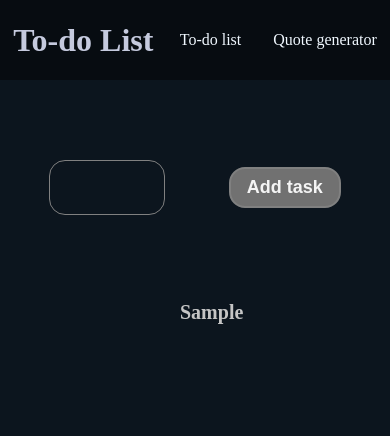
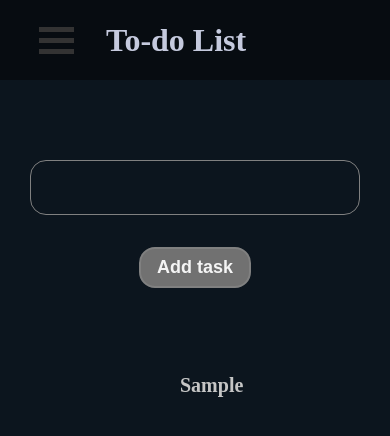
Before and after one commit to MuhdNihalCY/Zennode-Task_1, a plain HTML site: page index.html in a window 390 px wide. Both pictures are taken after typing "Sample" into the empty fields and a click on the button "Add task". Shown: the top 436 px of the page. Drawn offline with nearby package versions, Linux system fonts and the light colour scheme.

Commit message:
in this commit, established the responsive todo list, responsive header and navbar.

```diff
--- a/index.html
+++ b/index.html
@@ -7,25 +7,54 @@
     <title>Task 1</title>
     <link rel="stylesheet" href="style.css">
 
+    <!-- jQuery import link -->
     <script src="https://ajax.googleapis.com/ajax/libs/jquery/3.7.1/jquery.min.js"></script>
 
 </head>
 
 <body>
     <header>
-        <div class="title">To-do List</div>
-        <nav>
-            <a href="/index.html">To-do list</a>
-            <a href="/quote_generator.html">Quote generator</a>
-        </nav>
+        <!-- menu bar section -->
+        <div class="menuContainer" id="menuBarContainer">
+            <div class="menuBar1"></div>
+            <div class="menuBar2"></div>
+            <div class="menuBar3"></div>
+        </div>
+
+        <div class="HeaderSub">
+            <div class="title">To-do List</div>
+
+            <!-- nav bar section -->
+            <nav>
+                <a href="/index.html">To-do list</a>
+                <a href="/quote_generator.html">Quote generator</a>
+            </nav>
+
+        </div>
+
+
     </header>
-    <section class="task-section">
-        <div class="new-task">
-            <input type="text" id="new-task-inp">
-            <input type="button" id="add-task-btn" value="Add task">
+    <!-- side nav -->
+    <div id="sideNav" class="sideNav">
+        <!-- menu bar section -->
+        <div class="menuContainer menuClose" id="menuCloseContainer">
+            <div class="menuBar1"></div>
+            <div class="menuBar2"></div>
+            <div class="menuBar3"></div>
         </div>
-        <div class="task-list-div">
-            <ul id="task-list-parent">
+        <a href="/index.html">To-do list</a>
+        <a href="/quote_generator.html">Quote generator</a>
+    </div>
+
+    <section class="taskSection">
+        <div class="newTask">
+            <input type="text" id="newTaskInp">
+            <input type="button" id="addTaskBtn" value="Add task">
+        </div>
+
+        <!-- tasks list starts -->
+        <div class="taskListDiv">
+            <ul id="taskListParent">
 
             </ul>
         </div>
--- /dev/null
+++ b/quote_generator.js
@@ -0,0 +1,5 @@
+$(document).ready(()=> {
+    $('#generatorBtn').click(()=> {
+
+    })
+})
--- a/script.js
+++ b/script.js
@@ -1,9 +1,9 @@
 // initialised an empty list variable
-let list = [];
+const list = [];
 
 // store new task
 function addTaskToList(task) {
-    let newTask = {
+    const newTask = {
         task: task,
         Status: false // by default set the status to be not completed
     }
@@ -16,31 +16,44 @@ function addTaskToList(task) {
 }
 
 
+$(document).ready(() => {
     // jQuery for add new task button click
-$("#add-task-btn").click(() => {
-    let task = document.getElementById('new-task-inp').value.trim();
+    $("#addTaskBtn").click(() => {
+        let task = document.getElementById('newTaskInp').value.trim();
 
         if (task !== "") {
             // function called to store the task
             addTaskToList(task)
 
             // cleared task input tag
-        document.getElementById('new-task-inp').value = "";
+            document.getElementById('newTaskInp').value = "";
         }
+    });
+
+    // side nav open
+    $("#menuBarContainer").click(() => {
+        $("#sideNav").toggleClass("sideNavActive");
+    });
+
+    // side nav close
+    $("#menuCloseContainer").click(() => {
+        $("#sideNav").toggleClass("sideNavActive");
+    });
+
 })
 
 // function to add new task to to-do list
 function addNewList(newTask) {
-    var taskParent = document.getElementById('task-list-parent');
+    var taskParent = document.getElementById('taskListParent');
 
     // create a new li element
     let li = document.createElement('li');
-    li.classList.add('task-list');
+    li.classList.add('taskList');
 
     // create a new input checkbox element
     let doneBtn = document.createElement('button');
     doneBtn.textContent = "done";
-    doneBtn.classList.add('done-btn');
+    doneBtn.classList.add('doneBtn');
     // attach onclick event listener on it
     $(doneBtn).click(() => {
         taskDone(doneBtn.parentNode);
@@ -49,12 +62,12 @@ function addNewList(newTask) {
     // create a new p tag
     let taskTag = document.createElement('p');
     taskTag.textContent = newTask.task;
-    taskTag.classList.add('task-title');
+    taskTag.classList.add('taskTitle');
     newTask.Status ? taskTag.style.textDecoration = "line-through" : null;
 
     // create a new button element
     let delBtn = document.createElement('button');
-    delBtn.classList.add('delete-btn');
+    delBtn.classList.add('deleteBtn');
     delBtn.textContent = "delete";
     // attach onclick event listener on it
     $(delBtn).click(() => {
@@ -69,9 +82,9 @@ function addNewList(newTask) {
 }
 
 function taskDone(listTag) {
-    var taskTitleTag = listTag.querySelector('.task-title');
+    var taskTitleTag = listTag.querySelector('.taskTitle');
     let taskTitle = taskTitleTag.textContent;
-    let doneBtn = listTag.querySelector('.done-btn');
+    let doneBtn = listTag.querySelector('.doneBtn');
 
     let foundTask = list.find((eachList) => eachList.task === taskTitle);
 
@@ -81,11 +94,11 @@ function taskDone(listTag) {
     foundTask.Status = true;
     doneBtn.disabled = true; // done button for this task is  disabled
     foundTask.Status = true; // updated the status of task
-    doneBtn.classList.add('done-btn-active'); // add active class for done button
+    doneBtn.classList.add('doneBtnActive'); // add active class for done button
 }
 
 function deleteTask(listTag) {
-    var taskTitleTag = listTag.querySelector('.task-title');
+    var taskTitleTag = listTag.querySelector('.taskTitle');
     let taskTitle = taskTitleTag.textContent;
 
     // remove the task from List
--- a/style.css
+++ b/style.css
@@ -16,9 +16,18 @@ header {
     width: 100%;
     height: 5rem;
     display: flex;
+    justify-content: start;
+    padding-left: 10%;
+    align-items: center;
+    background-color: #070c11;
+}
+
+.HeaderSub {
+    width: 80%;
+    height: 5rem;
+    display: flex;
     justify-content: space-around;
     align-items: center;
-    background-color: #070c11;
 }
 
 .title {
@@ -42,7 +51,7 @@ nav a:hover {
     color: rgb(173, 204, 232);
 }
 
-.task-section {
+.taskSection {
     width: 100%;
     display: flex;
     flex-direction: column;
@@ -50,14 +59,14 @@ nav a:hover {
     margin-top: 5rem;
 }
 
-.new-task {
+.newTask {
     display: flex;
     justify-content: center;
     align-items: center;
     gap: 2rem;
 }
 
-#new-task-inp {
+#newTaskInp {
     padding: .5rem;
     background: none;
     border-radius: 1rem;
@@ -69,7 +78,7 @@ nav a:hover {
     margin-right: 2rem;
 }
 
-#add-task-btn {
+#addTaskBtn {
     padding: .5rem 1rem;
     background: rgb(113, 113, 113);
     border-radius: 1rem;
@@ -80,19 +89,19 @@ nav a:hover {
     transition: background .1s, color .1s, font-weight .5s;
 }
 
-#add-task-btn:hover {
+#addTaskBtn:hover {
     background: rgb(174, 174, 174);
     color: rgb(55, 55, 55);
 }
 
-.task-list-div {
+.taskListDiv {
     margin-top: 5rem;
     display: flex;
     justify-content: center;
     width: 100%;
 }
 
-.task-list {
+.taskList {
     display: flex;
     gap: 2rem;
     width: 35rem;
@@ -107,13 +116,13 @@ input [type="checkbox"] {
     background-color: #eee;
 }
 
-.task-list p{
+.taskList p {
     color: #c5c5c5;
     font-size: 20px;
     font-weight: 600;
 }
 
-.done-btn {
+.doneBtn {
     background-color: blue;
     color: white;
     font-size: 20;
@@ -121,14 +130,106 @@ input [type="checkbox"] {
     padding: .5rem;
 }
 
-.done-btn-active {
+.doneBtnActive {
     background-color: rgb(68, 68, 68);
 }
 
-.delete-btn {
+.deleteBtn {
     background-color: red;
     color: white;
     font-size: 20;
     font-weight: 500;
     padding: .5rem;
 }
+
+.menuContainer {
+    display: none;
+    cursor: pointer;
+    margin-right: 2rem;
+}
+
+.menuBar1,
+.menuBar2,
+.menuBar3 {
+    width: 35px;
+    height: 5px;
+    background-color: #333;
+    margin: 6px 0;
+    transition: 0.4s;
+}
+
+.menuClose .menuBar1 {
+    transform: translate(0, 11px) rotate(-45deg);
+}
+
+.menuClose .menuBar2 {
+    opacity: 0;
+}
+
+.menuClose .menuBar3 {
+    transform: translate(0, -11px) rotate(45deg);
+}
+
+/* side nav */
+.sideNav {
+    height: 100%;
+    width: 0;
+    position: fixed;
+    z-index: 1;
+    top: 0;
+    left: 0;
+    background-color: #111;
+    overflow-x: hidden;
+    transition: 0.5s;
+    padding-top: 60px;
+}
+
+.sideNav a {
+    padding: 8px 8px 8px 32px;
+    text-decoration: none;
+    font-size: 25px;
+    color: #818181;
+    display: block;
+    transition: 0.3s;
+}
+
+.sideNav a:hover {
+    color: #f1f1f1;
+}
+
+.sideNavActive {
+    width: 300px;
+}
+
+#menuCloseContainer {
+    margin-left: 2rem;
+}
+
+/* Responsive media query starts here */
+@media only screen and (max-width: 768px) {
+    header {
+        width: 90%;
+    }
+
+    header nav {
+        display: none;
+    }
+
+    .HeaderSub {
+        justify-content: start;
+    }
+
+    .menuContainer {
+        display: inline-block;
+    }
+
+    .newTask {
+        gap: 2rem;
+        flex-direction: column;
+    }
+
+    #newTaskInp {
+        width: 80%;
+        margin: 0;
+    }
+}
```
Also changed, not shown: quote_generator.html (+41 -5 lines). Lines whose indentation alone changed are shown as unchanged.
